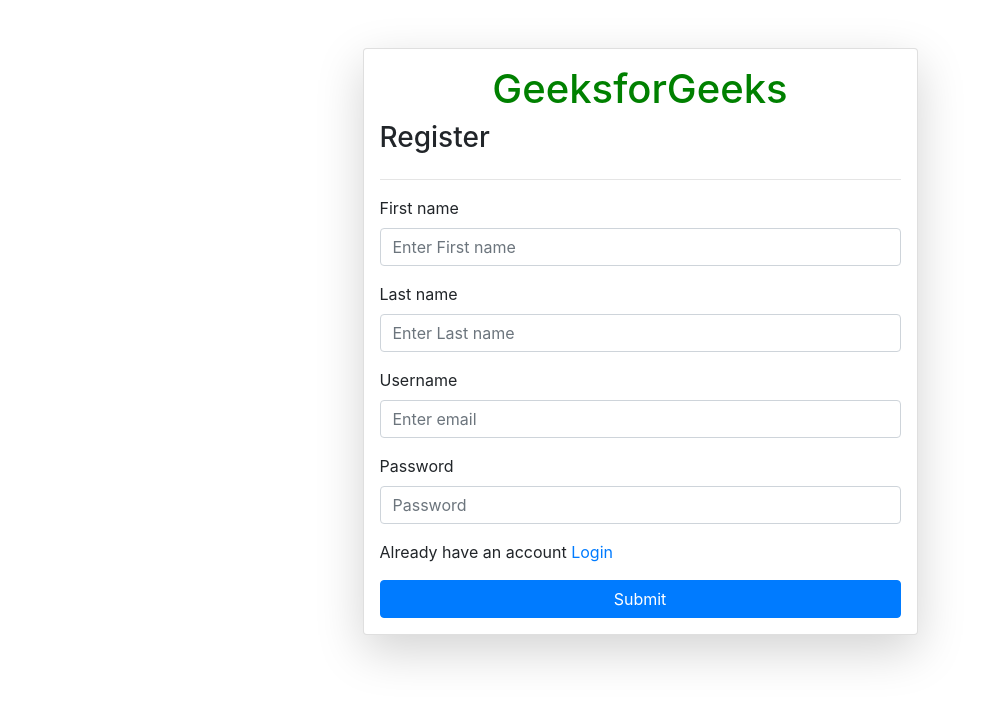
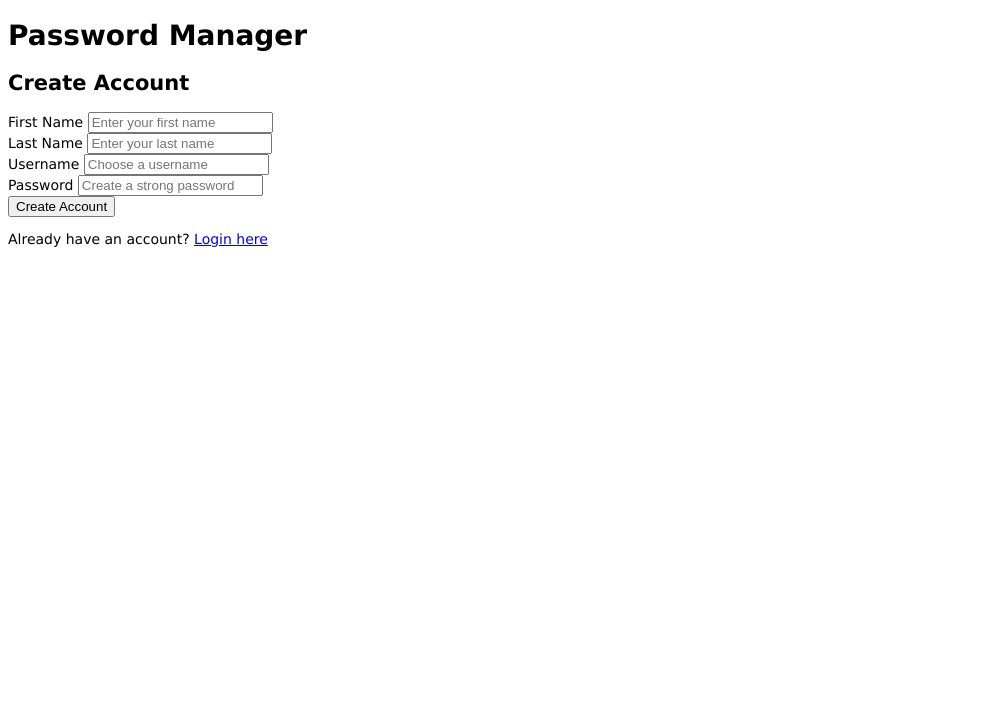
Before and after one commit to MackJan/PasswordManager, a Django app: template password_manager/accounts/templates/register.html in a window 1280 px wide. Shown: the top 703 px of the page, without its empty margins (0-986 px from the left). Run offline with Django 3.2, Linux system fonts and the light colour scheme; the template is opened without the code that fills it, so the values that code supplies are empty; some libraries are stand-ins or nearby versions.

Commit message:
Refactor HTML templates and styles for improved layout and user experience

```diff
--- /dev/null
+++ b/password_manager/accounts/static/styles.css
@@ -0,0 +1,5 @@
+body {
+    font-family: Verdana, Geneva, Tahoma, Verdana, sans-serif;
+    font-size: 14px;
+    background-color: #fff;
+}
--- a/password_manager/accounts/templates/register.html
+++ b/password_manager/accounts/templates/register.html
@@ -3,19 +3,17 @@
 <head>
     <meta charset="UTF-8">
     <meta name="viewport" content="width=device-width, initial-scale=1.0">
-    <link href="https://maxcdn.bootstrapcdn.com/bootstrap/4.5.2/css/bootstrap.min.css" rel="stylesheet">
-    <title>Registration Form</title>
+    <title>Password Manager - Register</title>
+    {% load static %}
+    <link rel="stylesheet" href="{% static 'styles.css' %}">
 </head>
 <body>
-    <div class="container mt-5">
-        <!-- Registration form -->
-        <form class="col-6 mx-auto card p-3 shadow-lg" method="post" enctype="multipart/form-data">
-            {% csrf_token %}  <!-- CSRF token for security -->
+    <div class="container">
+        <div class="logo">
+            <h1>Password Manager</h1>
+        </div>
 
-            <!-- Registration form heading -->
-            <h1 style="text-align: center;"><span style="color: green;">GeeksforGeeks</span></h1>
-            <h3>Register</h3>
-            <hr>
+        <h2 class="form-title">Create Account</h2>
 
         <!-- Display error/success messages -->
         {% if messages %}
@@ -26,40 +24,46 @@
         </div>
         {% endif %}
 
+        <!-- Registration form -->
+        <form method="post" enctype="multipart/form-data">
+            {% csrf_token %}
+
             <!-- First Name input field -->
             <div class="form-group">
-                <label for="exampleInputEmail1">First name</label>
-                <input type="text" class="form-control" id="exampleInputEmail1" aria-describedby="emailHelp"
-                    placeholder="Enter First name" name="first_name" required>
+                <label for="first_name">First Name</label>
+                <input type="text" class="form-control" id="first_name"
+                    placeholder="Enter your first name" name="first_name" required>
             </div>
 
             <!-- Last Name input field -->
             <div class="form-group">
-                <label for="exampleInputEmail1">Last name</label>
-                <input type="text" name="last_name" class="form-control" id="exampleInputEmail1"
-                    aria-describedby="emailHelp" placeholder="Enter Last name" required>
+                <label for="last_name">Last Name</label>
+                <input type="text" name="last_name" class="form-control" id="last_name"
+                    placeholder="Enter your last name" required>
             </div>
 
             <!-- Username input field -->
             <div class="form-group">
-                <label for="exampleInputEmail1">Username</label>
-                <input type="text" class="form-control" name="username" id="exampleInputEmail1"
-                    aria-describedby="emailHelp" placeholder="Enter email" required>
+                <label for="username">Username</label>
+                <input type="text" class="form-control" name="username" id="username"
+                    placeholder="Choose a username" required>
             </div>
 
             <!-- Password input field -->
             <div class="form-group">
-                <label for="exampleInputPassword1">Password</label>
-                <input type="password" class="form-control" name="password" id="exampleInputPassword1"
-                    placeholder="Password" required>
+                <label for="password">Password</label>
+                <input type="password" class="form-control" name="password" id="password"
+                    placeholder="Create a strong password" required>
             </div>
 
-            <!-- Link to login page for users who already have an account -->
-            <p>Already have an account <a href="/login/">Login</a> </p>
+            <!-- Submit button -->
+            <button type="submit" class="btn btn-primary">Create Account</button>
+        </form>
 
-            <!-- Submit button -->
-            <button type="submit" class="btn btn-primary">Submit</button>
-        </form>
+        <!-- Link to login page -->
+        <div class="form-footer">
+            <p>Already have an account? <a href="/login/">Login here</a></p>
+        </div>
     </div>
 </body>
 </html>
--- a/password_manager/accounts/urls.py
+++ b/password_manager/accounts/urls.py
@@ -2,7 +2,7 @@
 from . import views
 
 urlpatterns = [
-    path('home/', views.home, name='main'),
     path('login/', views.login_page, name='login'),
     path('register/',views.register_page,name='register'),
+    path('logout/',views.logout_page,name='logout'),
 ]
--- a/password_manager/core/urls.py
+++ b/password_manager/core/urls.py
@@ -2,5 +2,6 @@
 from . import views
 
 urlpatterns = [
-    path('', views.home, name='main'),
+    path('home/', views.home, name='main'),
+    path('',views.root,name='root'),
 ]
--- a/password_manager/password_manager/settings.py
+++ b/password_manager/password_manager/settings.py
@@ -50,6 +50,7 @@
     'django.contrib.auth.middleware.AuthenticationMiddleware',
     'django.contrib.messages.middleware.MessageMiddleware',
     'django.middleware.clickjacking.XFrameOptionsMiddleware',
+    'whitenoise.middleware.WhiteNoiseMiddleware',
 ]
 
 ROOT_URLCONF = 'password_manager.urls'
--- a/password_manager/password_manager/urls.py
+++ b/password_manager/password_manager/urls.py
@@ -16,9 +16,15 @@
 """
 from django.contrib import admin
 from django.urls import path, include
+from django.conf import settings
+from django.conf.urls.static import static
 
 urlpatterns = [
     path('admin/', admin.site.urls),
     path('', include('core.urls')),
     path('',include('accounts.urls'))
 ]
+
+# Serve static files during development
+if settings.DEBUG:
+    urlpatterns += static(settings.STATIC_URL, document_root=settings.STATICFILES_DIRS[0])
--- a/password_manager/requirements.txt
+++ b/password_manager/requirements.txt
@@ -1,2 +1,3 @@
 Django==5.2.5
 psycopg2-binary==2.9.6
+whitenoise
--- a/password_manager/static/js/main.js
+++ /dev/null
@@ -1 +0,0 @@
-console.log("Password Manager JS loaded");
```
Also changed, not shown: password_manager/accounts/templates/home.html (deleted, +0 -38 lines), password_manager/accounts/templates/login.html (+25 -21 lines), password_manager/accounts/views.py (+5 -8 lines), password_manager/core/templates/header.html (added, +10 -0 lines), password_manager/core/templates/home.html (+8 -2 lines), password_manager/core/templates/master.html (+6 -1 lines), password_manager/core/views.py (+9 -1 lines), password_manager/static/css/styles.css (deleted, +0 -22 lines), password_manager/core/static/styles.css (added). Lines whose indentation alone changed are shown as unchanged.
